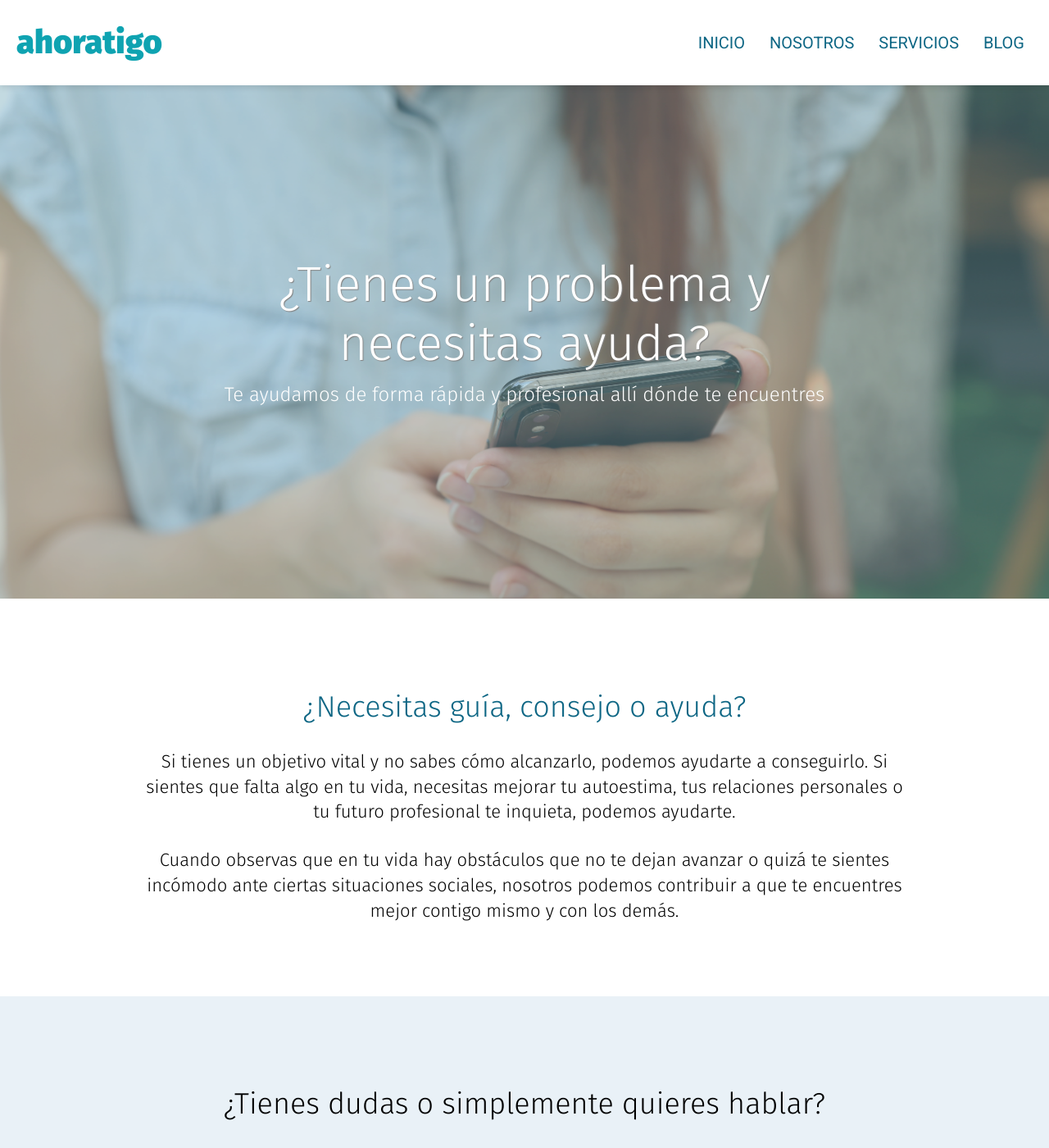
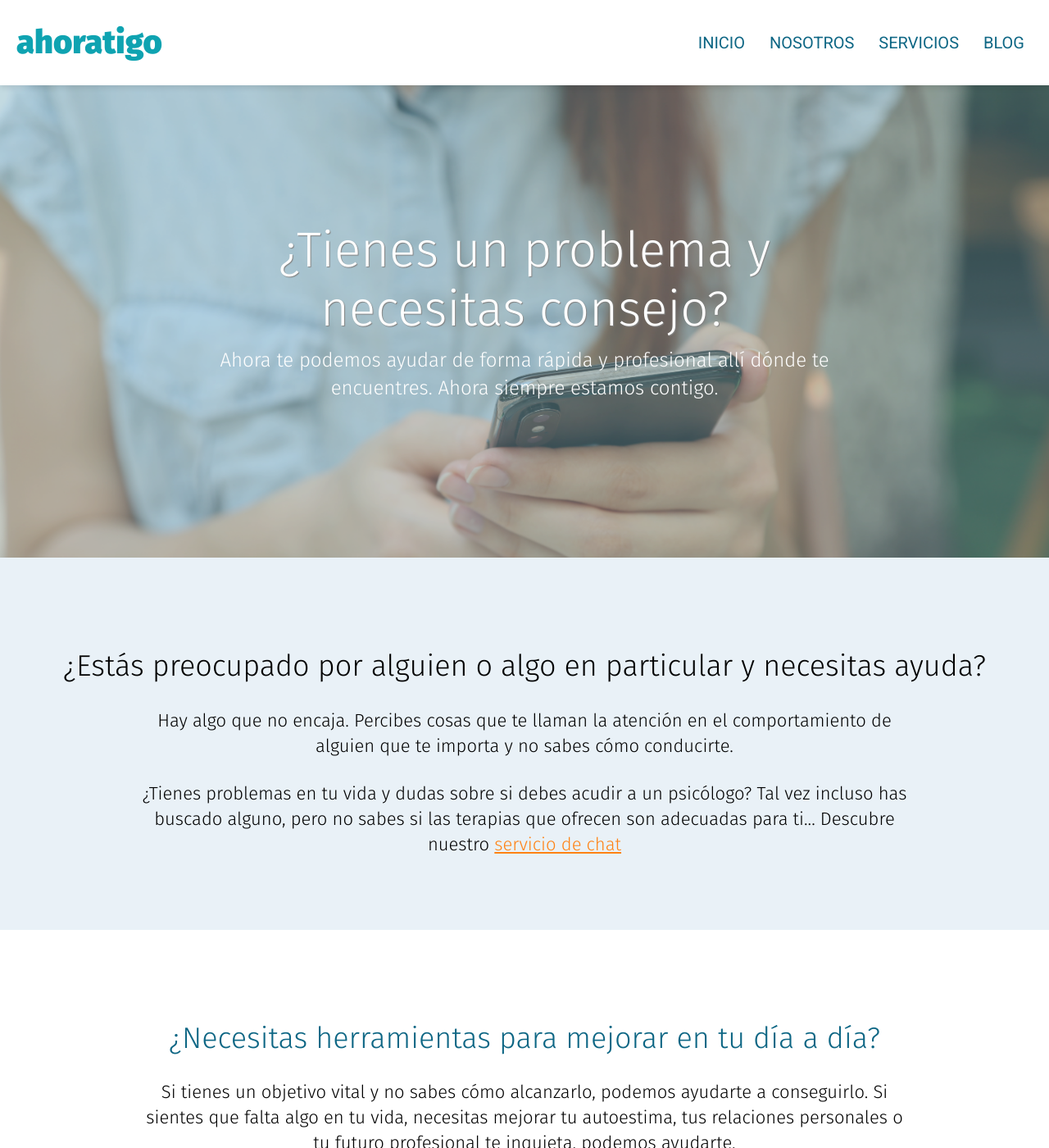
Before and after one commit to sukabal/sukabal.github.io, a Jekyll site: the page built from index.html, in a window 1280 px wide and 1400 px high. Shown: the whole window at 82% size. Built offline with Jekyll 4.4.1, drawn with Linux system fonts in a browser that asks for light colours; some of the changed text lies outside the part shown.

Commit message:
fix: main titles

```diff
--- a/css/main.scss
+++ b/css/main.scss
@@ -9,8 +9,9 @@ $font-family-title: 'Fira Sans', sans-serif;
 /* Colors */
 $primary-color: #0D6684;
 $secondary-color: #0FA3B1;
-$accent-color: #D2CCA1;
-$accent-light-color: #E7DFC6;
+$accent-color: #FF8213;
+$accent-light-color: #FFB16C;
+
 $white-color: white;
 $black-color: #000;
 $grey-color: #666;
@@ -61,7 +62,7 @@ body {
 /* Main page */
 .headerImage {
   background: url(/media/photos/background-main.jpg) 0% 0% / cover;
-  min-height: 650px;
+  min-height: 600px;
   display: flex;
   align-items: center;
   opacity: 0.8;
@@ -87,6 +88,11 @@ body {
   text-align: center;
   font-size: 1.5em;
   line-height: 1.4em;
+}
+
+.linkToAction {
+  color: $accent-color;
+  // text-decoration: none;
 }
 
 /* */
--- a/index.html
+++ b/index.html
@@ -4,62 +4,69 @@
 ---
 <div class="headerImage">
   <div class="textContainer">
-    <h1 class="pageTitle">¿Tienes un problema y necesitas ayuda?</h1>
-    <p class="subtitle">Te ayudamos de forma rápida y profesional allí dónde te encuentres</p>
+    <h1 class="pageTitle">¿Tienes un problema y necesitas consejo?</h1>
+    <p class="subtitle">Ahora te podemos ayudar de forma rápida y profesional allí dónde te encuentres. Ahora
+      siempre estamos contigo.</p>
   </div>
 </div>
 
+
+<section class="band bg-light-grey">
+  <h2>¿Estás preocupado por alguien o algo en particular y necesitas ayuda?</h2>
+  <p class="section-paragraph">Hay algo que no encaja. Percibes cosas que te llaman
+    la atención en el comportamiento de alguien que te importa y no sabes cómo conducirte.
+  </p>
+  <p class="section-paragraph section-paragraph--last-paragraph">
+    ¿Tienes problemas en tu vida y dudas sobre si debes acudir a un psicólogo? Tal vez incluso has buscado alguno, pero
+    no sabes si las terapias que ofrecen son adecuadas para ti... Descubre nuestro <a class="linkToAction" href="javascript:goToAction('btnChat');">servicio
+      de chat</a>
+  </p>
+</section>
+
+
 <section class="band bg-white">
-  <h2 class="color-primary">¿Necesitas guía, consejo o ayuda?</h2>
+  <h2 class="color-primary">¿Necesitas herramientas para mejorar en tu día a día?</h2>
   <p class="section-paragraph">Si tienes un objetivo vital y no sabes cómo alcanzarlo, podemos ayudarte a conseguirlo.
     Si sientes que falta algo en tu vida, necesitas mejorar tu autoestima,
-    tus relaciones
-    personales o tu futuro
-    profesional te inquieta, podemos ayudarte.</p>
-  <p class="section-paragraph section-paragraph--last-paragraph">Cuando observas que en tu vida hay obstáculos que no
-    te dejan avanzar o quizá te sientes
-    incómodo ante ciertas
-    situaciones sociales, nosotros podemos contribuir a que te encuentres mejor contigo mismo y con los demás.</p>
+    tus relaciones personales o tu futuro profesional te inquieta, podemos ayudarte.</p>
+  <p class="section-paragraph section-paragraph--last-paragraph">Si hay cosas en tu vida que no te dejan avanzar y
+    quieres llegar a tu máximo potencial, puedes acudir a nuestro servicio de
+    <a class="linkToAction" href="javascript:goToAction('btnEmail');">correo electrónico</a></p>
 </section>
 
+
 <section class="band bg-light-grey">
-  <h2>¿Tienes dudas o simplemente quieres hablar?</h2>
+  <h2>¿Tienes dudas, problemas o simplemente quieres hablar?</h2>
   <p class="section-paragraph section-paragraph--last-paragraph">
     Si estás triste porque ha ocurrido algo negativo en tu vida y necesitas hablar con alguien, aquí estamos. Si te
     sientes incomprendida, juzgada, ninguneada o simplemente
     sóla puedes acudir a nosotros y te
     prestaremos el apoyo y comprensión que mereces, ayudándote a superar tus problemas de pareja, familiares o en tu
-    trabajo.
-  </p>
-</section>
-
-<section class="band bg-light-grey">
-  <h2>¿Estás preocupado por alguien o algo en particular?</h2>
-  <p class="section-paragraph">
-    Hay algo que no encaja. Percibes cosas que te llaman la atención en el comportamiento de alguien que te importa y
-    no sabes cómo conducirte.
-  </p>
-  <p class="section-paragraph section-paragraph--last-paragraph">
-    O tal vez tienes el propósito firme de mejorar tu vida, pero tras leer sobre varias técnicas no sabes cuál es la
-    más adecuada en tu caso.
+    trabajo. Podemos ayudarte <a class="linkToAction" href="javascript:goToAction('btnCall');">vía telefónica</a>
   </p>
 </section>
 
 <section class="band bg-white">
   <h2>Nuestros servicios</h2>
   <ul class="services">
-    <li class="buttonCall">
-      <button>Chat</button>
+    <li class="buttonActionCall">
+      <div id="btnChatWrapper">
+        <button id="btnChat">Chat</button>
+      </div>
     </li>
-
-    <li class="buttonCall">
-      <button>Correo electrónico</button>
+    <li class="buttonActionCall">
+      <div id="btnEmailWrapper">
+        <button id="btnEmail">Correo electrónico</button>
+      </div>
     </li>
-
-    <li class="buttonCall">
-      <button>Llamada telefónica</button>
+    <li class="buttonActionCall">
+      <div id="btnCallWrapper">
+        <button id="btnCall">Llamada telefónica</button>
+      </div>
     </li>
   </ul>
+  <br>
+  <br>
 </section>
 
 
@@ -72,13 +79,13 @@
   </p>
   <ul class="socialMedia">
     <li>
-      <a href="http://twitter.com/sukabal" target="_blank"><img src="/media/twitter.svg"></a>
+      <a href="http://twitter.com/ahoratigo" target="_blank"><img src="/media/icon-twitter.svg"></a>
     </li>
     <li>
-      <a href="http://facebook.com/XXXX" target="_blank"><img src="/media/facebook.svg"></a>
+      <a href="http://facebook.com/XXXX" target="_blank"><img src="/media/icon-facebook.svg"></a>
     </li>
     <li>
-      <a href="https://www.linkedin.com/in/XXXX" target="_blank"><img src="/media/linkedin.svg"></a>
+      <a href="https://www.linkedin.com/in/XXXX" target="_blank"><img src="/media/icon-linkedin.svg"></a>
     </li>
   </ul>
 </section>
--- a/servicios.html
+++ b/servicios.html
@@ -9,7 +9,7 @@ title: Nuestros servicios para ti
   </div>
 </div>
 
-<section class="band bg-accent">
+<section class="band bg-accent-light">
   <h2>Servicios de Coach, Mentoring y Consulting</h2>
 </section>
 
```
Also changed, not shown: other parts of index.html (+10 -0 lines), media/icon-facebook.svg (renamed from media/facebook.svg), media/icon-linkedin.svg (renamed from media/linkedin.svg), media/icon-twitter.svg (renamed from media/twitter.svg).
